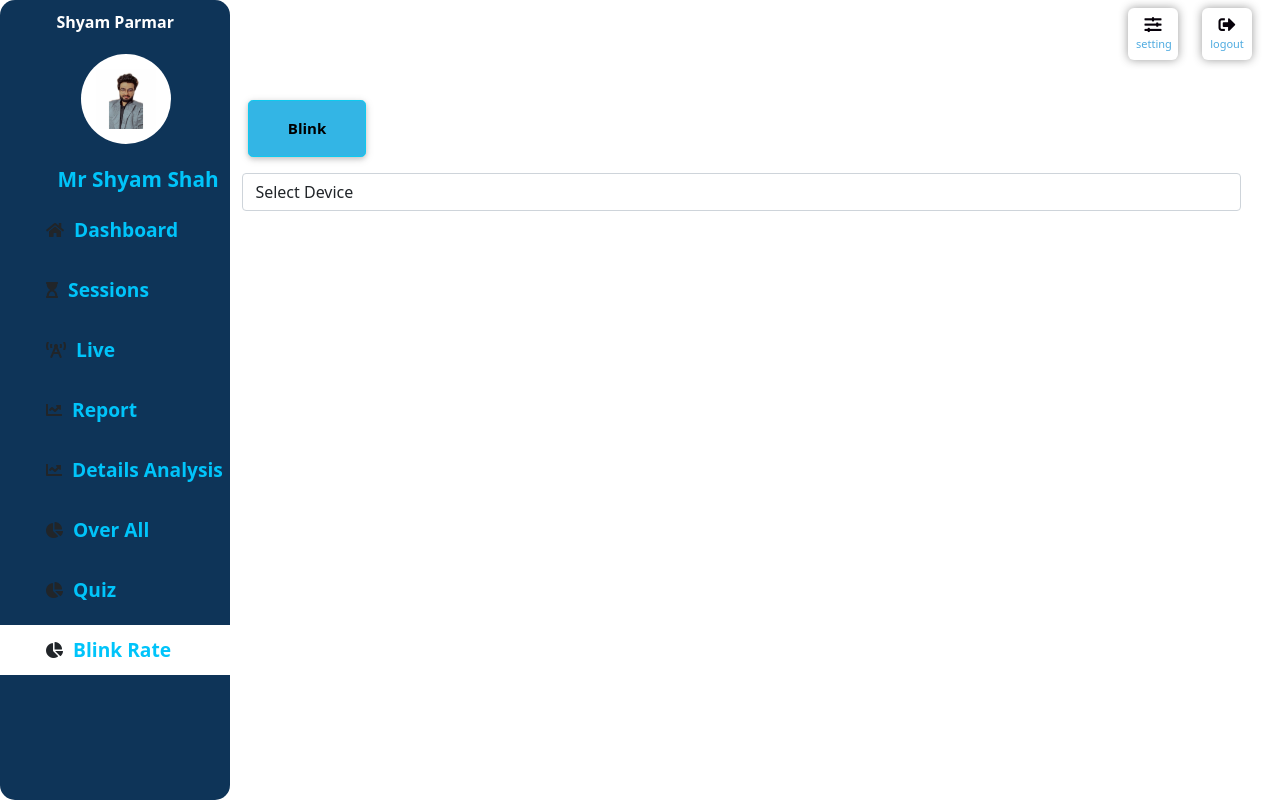
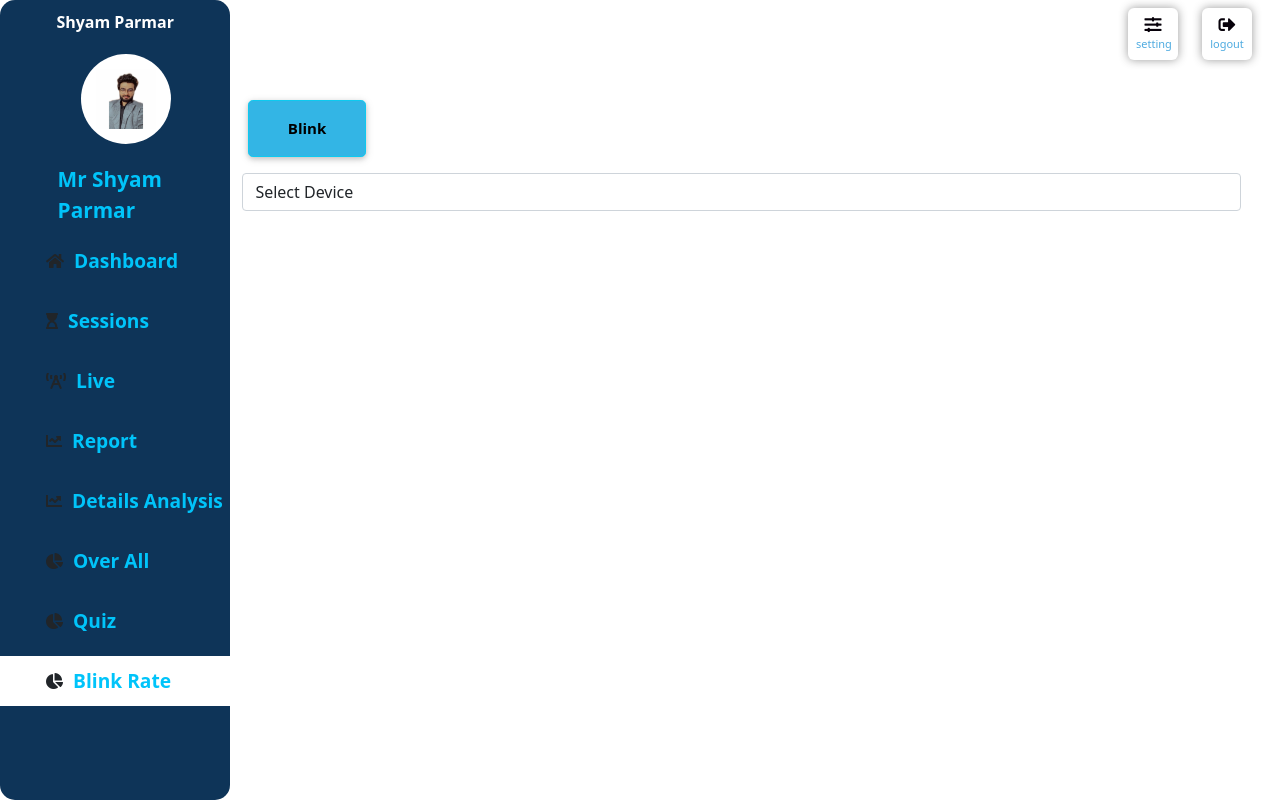
Before and after one commit to sanket-3101/brained, a React (Create React App) app: page /blink in a window 1280 px wide. Built offline with nearby package versions, Linux system fonts and the light colour scheme.

Commit message:
name changes

```diff
--- a/src/Component/Sidebar/index.js
+++ b/src/Component/Sidebar/index.js
@@ -183,7 +183,7 @@ export default function Dashboard(props) {
             fontSize: "1.3rem",
           }}
         >
-          Mr Shyam Shah
+          Mr Shyam Parmar
         </div>
         {getList("Dashboard", "", 1, "/dashboardpage", "fas fa-home")}
         {getList("Sessions", "", 2, "/sessions", "fas fa-hourglass-start")}
```
